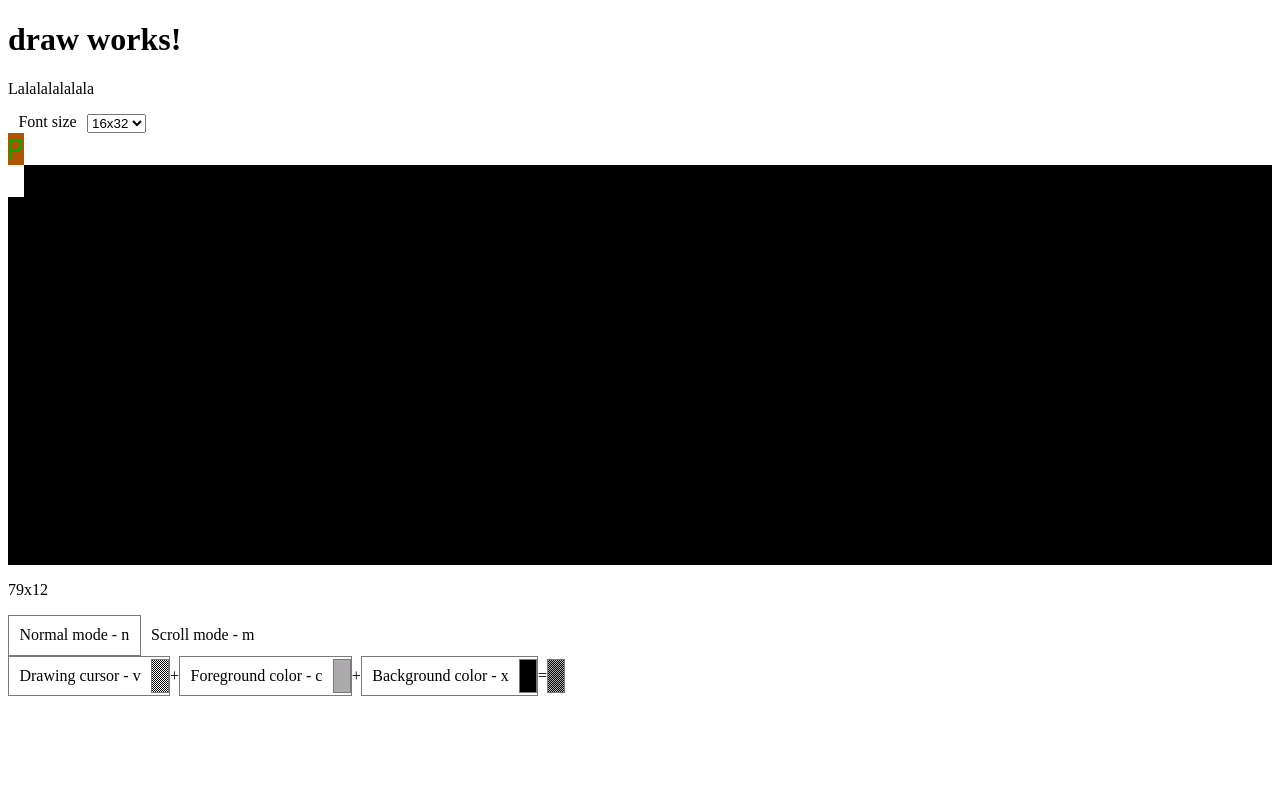
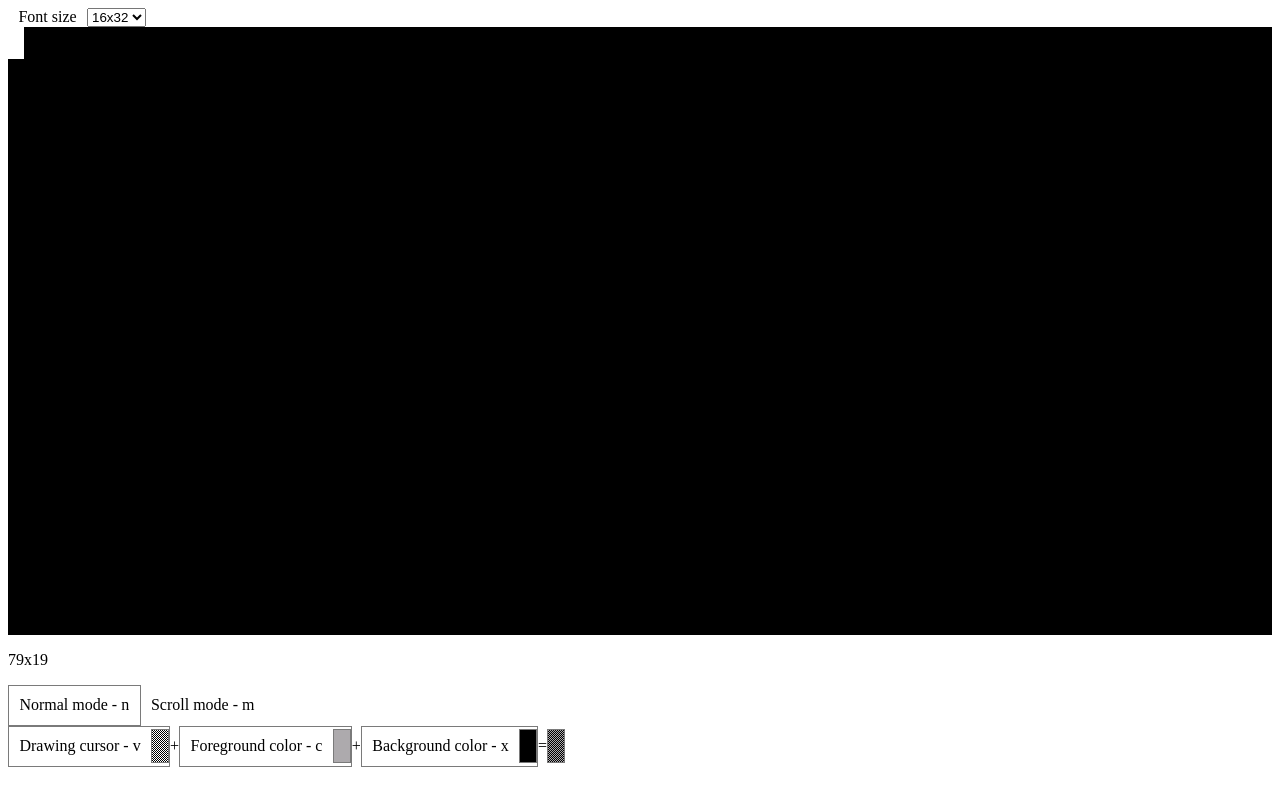
Before and after one commit to stefaneusunt/drawpy, an Angular app: page / in a window 1280 px wide. Built offline with nearby package versions, Linux system fonts and the light colour scheme.

Commit message:
Added mouse cursor update

```diff
--- a/src/app/app.component.html
+++ b/src/app/app.component.html
@@ -1,7 +1,3 @@
-<h1>
-  {{title}}
-</h1>
-<p>Lalalalalalala</p>
 <label>Font size</label>
 <select #sizes (change)="fontwidth = +sizes.value">
   <option value="8">8x16</option>
@@ -11,7 +7,6 @@
   <option value="14">14x28</option>
   <option value="16" selected="selected">16x32</option>
 </select>
-<draw-console-char char="P" [fontwidth]="fontwidth" [fg]="2" [bg]="3" ></draw-console-char>
 <draw-console-display [fontwidth]="fontwidth" ></draw-console-display>
 <div>
   <div class="horizontal-container">
--- a/src/app/console-char/console-char.component.html
+++ b/src/app/console-char/console-char.component.html
@@ -2,5 +2,6 @@
      [style.height.px]="fontwidth * 2"
      style.background-color="rgb({{FontServ.consolecolor2rgb[bg].toString()}})">
   <img [src]="FontServ.fontsheet(fontwidth, fg)"
-       [style.margin-left.px]="(-fontwidth) * FontServ.char2index[char]">
+       [style.margin-left.px]="(-fontwidth) * FontServ.char2index[char]"
+       draggable="false">
 </div>
--- a/src/app/console-char/console-char.component.scss
+++ b/src/app/console-char/console-char.component.scss
@@ -3,8 +3,9 @@
 }
 .char img {
   margin-top: 0;
+  user-select: none;
 }
 .container {
   display: flex;
-
+  user-select: none;
 }
--- a/src/app/console-display/console-display.component.html
+++ b/src/app/console-display/console-display.component.html
@@ -1,4 +1,6 @@
-<div #console class="console-display" (window:resize)="updateSize()">
+<div class="console-display" (window:resize)="updateSize()"
+     (contextmenu)="$event.preventDefault();"
+     (mousemove)="updateCursorOnMouseMove($event)">
   <draw-cursor [fontwidth]="fontwidth" ></draw-cursor>
   <draw-console-char *ngFor="let coords of Object.keys(CharsServ.chars)"
                      style="position: absolute"
--- a/src/app/console-display/console-display.component.scss
+++ b/src/app/console-display/console-display.component.scss
@@ -1,7 +1,9 @@
 .console-display {
   background-color: black;
   width: calc(100vw - 16px);
-  height: 50vh;
+  height: calc(100vh - 12em);
   position: relative;
   overflow: hidden;
+  user-select: none;
+  cursor: none;
 }
--- a/src/app/console-display/console-display.component.ts
+++ b/src/app/console-display/console-display.component.ts
@@ -39,4 +39,16 @@ export class ConsoleDisplayComponent implements OnInit, OnChanges {
     // When the fontsize changes, the console size will be different
     this.updateSize();
   }
+  updateCursorOnMouseMove(event) {
+    //
+    const rect = this.el.nativeElement.getBoundingClientRect();
+    // console.log(this.cursorServ);
+    // console.log(event);
+    // console.log(rect);
+    // console.log(`${event.clientX - rect.left}x${event.clientY - rect.top}`);
+    [this.cursorServ.x,
+      this.cursorServ.y] = [Math.floor((event.clientX - rect.left)/ this.fontwidth),
+                            Math.floor((event.clientY - rect.top) / (2 * this.fontwidth))];
+    this.cursorServ.visible = 1;
+  }
 }
```
